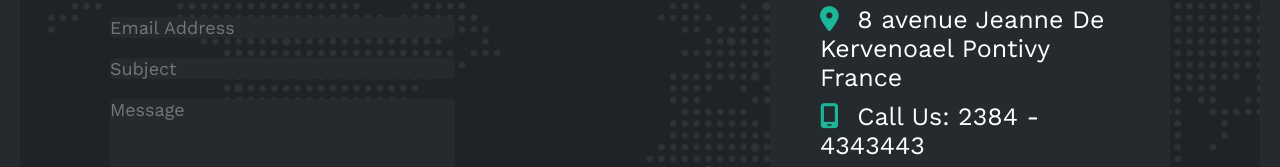
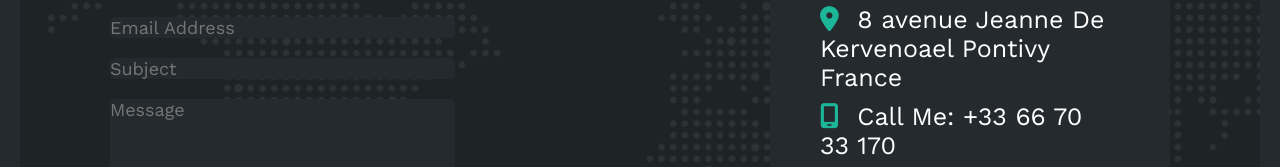
Before and after one commit to Carboneldev/Portfolio, a website: page public/index.html in a window 1280 px wide. Shown: the part 2738-2905 px from the top of the page. Drawn offline with nearby package versions, Linux system fonts and the light colour scheme.

Commit message:
telephone added

```diff
--- a/public/index.html
+++ b/public/index.html
@@ -255,7 +255,7 @@
               </li>
               <li>
                 <i class="fa-solid fa-mobile-screen"></i>
-                Call Us: 2384 - 4343443
+                Call Me: +33 66 70 33 170
               </li>
               <li>
                 <i class="fa-solid fa-envelope"></i>
```
